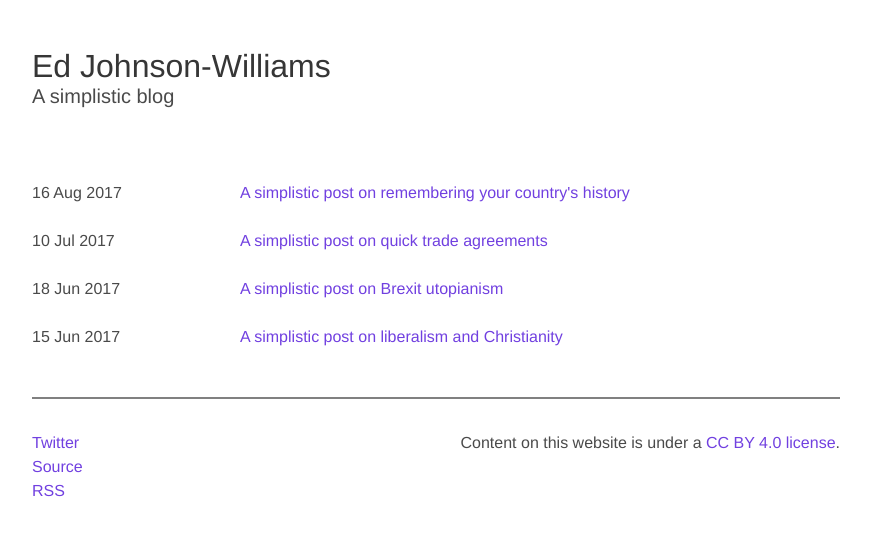
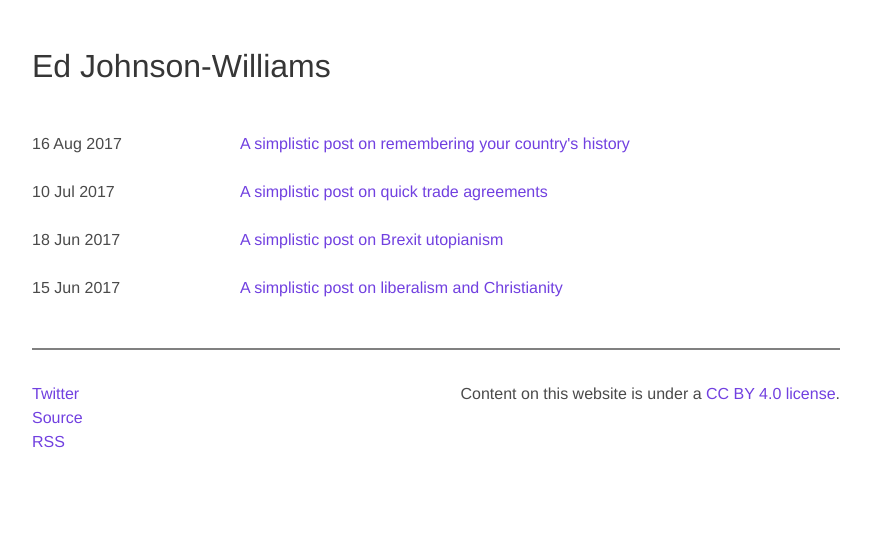
Before and after one commit to edjw/edjw.github.io, a Jekyll site: the page built from index.html, in a window 1280 px wide. Shown: the top 536 px of the page, without its empty margins (204-1075 px from the left). Built offline with Jekyll 4.4.1, drawn with Linux system fonts in a browser that asks for light colours.

Commit message:
Update default.html

```diff
--- a/_layouts/default.html
+++ b/_layouts/default.html
@@ -20,7 +20,7 @@
             <a href="/">
                 <h1 class="title">Ed Johnson-Williams</h1>
             </a>
-            <h2 class="subtitle">A simplistic blog</h2>
+            <!--<h2 class="subtitle">A simplistic blog</h2>-->
             <section class="section post-content">
                 {{ content }}
             </section>
```
